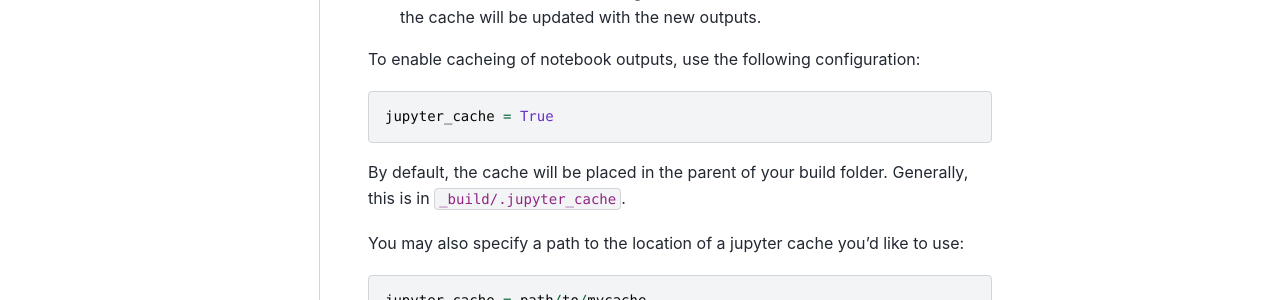
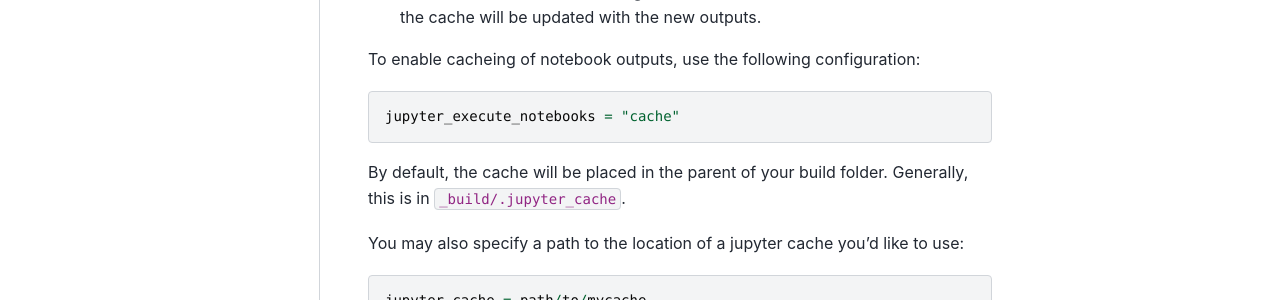
Before and after one commit to executablebooks/MyST-NB, a Sphinx documentation site: the page built from docs/use/execute.md, in a window 1280 px wide and 900 px high, scrolled down 1241 px. Shown: the part 313-613 px from the top of the window. Built offline with Sphinx 7.4.7 and the PyData theme 0.15.4, drawn with Linux system fonts in a browser that asks for light colours; pages that are not in the unit, such as notebooks, are missing from menus.

Commit message:
updating documentation

````diff
--- a/docs/use/execute.md
+++ b/docs/use/execute.md
@@ -63,7 +63,7 @@ When you re-build your site, the following will happen:
 To enable cacheing of notebook outputs, use the following configuration:
 
 ```
-jupyter_cache = True
+jupyter_execute_notebooks = "cache"
 ```
 
 By default, the cache will be placed in the parent of your build folder. Generally,
````
